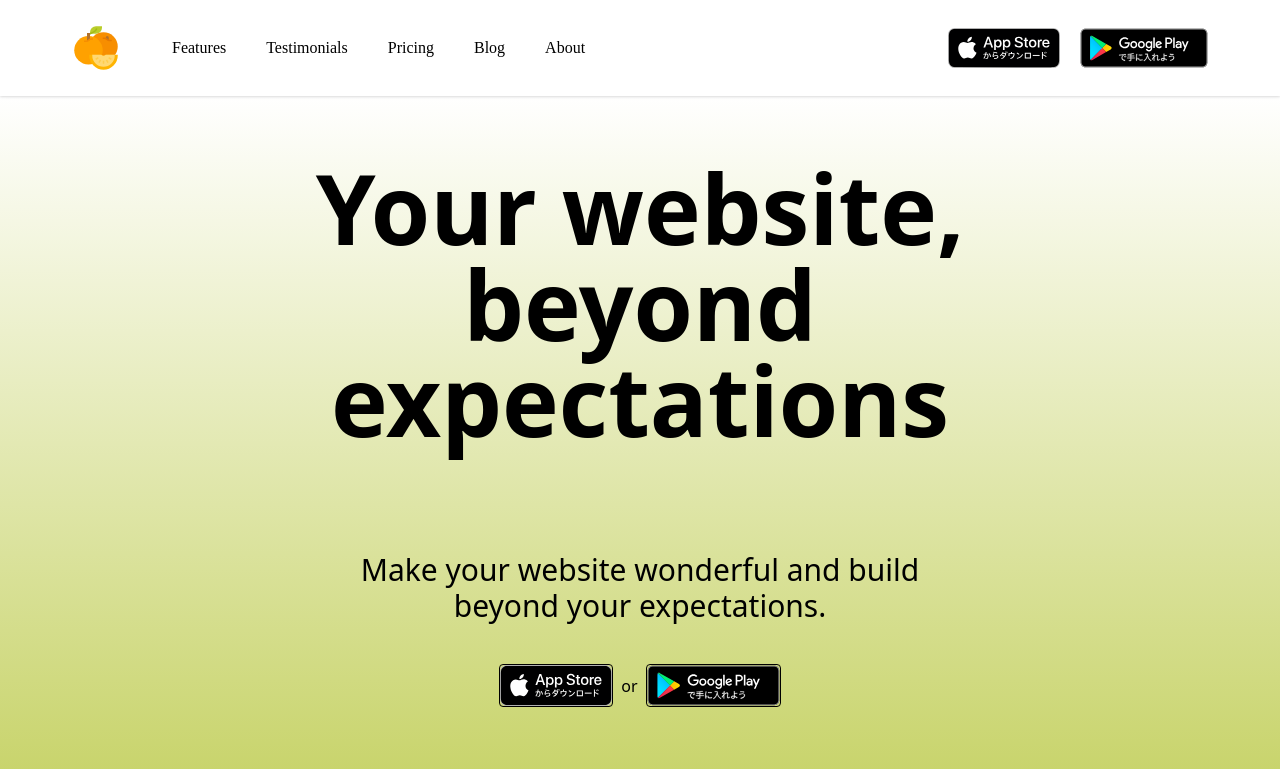
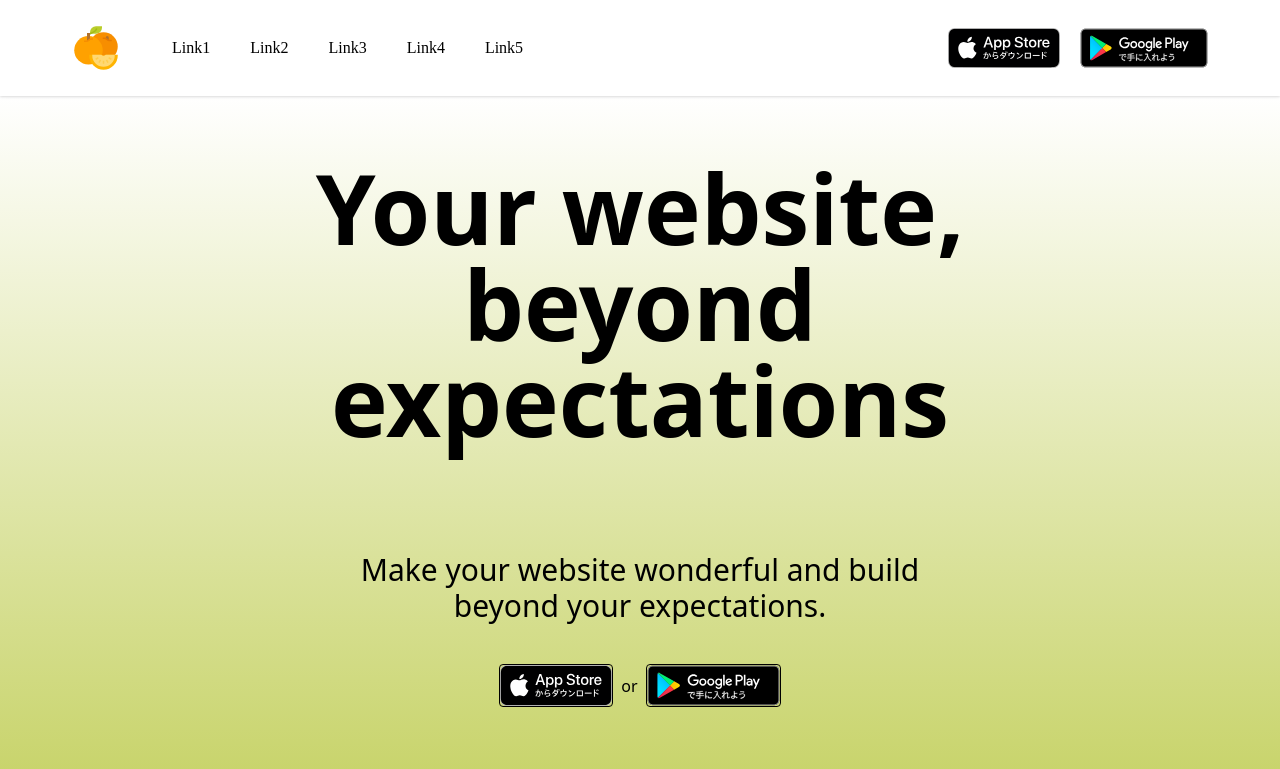
Before and after one commit to youkoucoding/next-homepage, a Next.js app: page / in a window 1280 px wide. Shown: the top 769 px of the page. Built offline with nearby package versions, Linux system fonts and the light colour scheme; a web font is replaced by a local one.

Commit message:
Formatting

```diff
--- a/components/button.js
+++ b/components/button.js
@@ -1,7 +1,7 @@
 const Button = ({ children }) => (
-    <button type='button' className='font-sans font-medium p-0 border rounded'>
-        {children}
-    </button>
+  <button type='button' className='font-sans font-medium p-0 border rounded'>
+    {children}
+  </button>
 );
 
 export default Button;
--- a/components/navigator.js
+++ b/components/navigator.js
@@ -3,23 +3,23 @@ import { useState, useEffect } from 'react';
 
 const links = [
   {
-        label: `Features`,
+    label: `Link1`,
     href: `/`,
   },
   {
-        label: `Testimonials`,
+    label: `Link2`,
     href: `/`,
   },
   {
-        label: `Pricing`,
+    label: `Link3`,
     href: `/`,
   },
   {
-        label: `Blog`,
+    label: `Link4`,
     href: `/`,
   },
   {
-        label: `About`,
+    label: `Link5`,
     href: `/`,
   },
 ];
```
Also changed, not shown: components/footer.js (indentation only), components/header.js (indentation only), components/layout.js (indentation only), components/listSection.js (indentation only), pages/staticpages/about.js (deleted), pages/staticpages/contact.js (deleted). Lines whose indentation alone changed are shown as unchanged.
